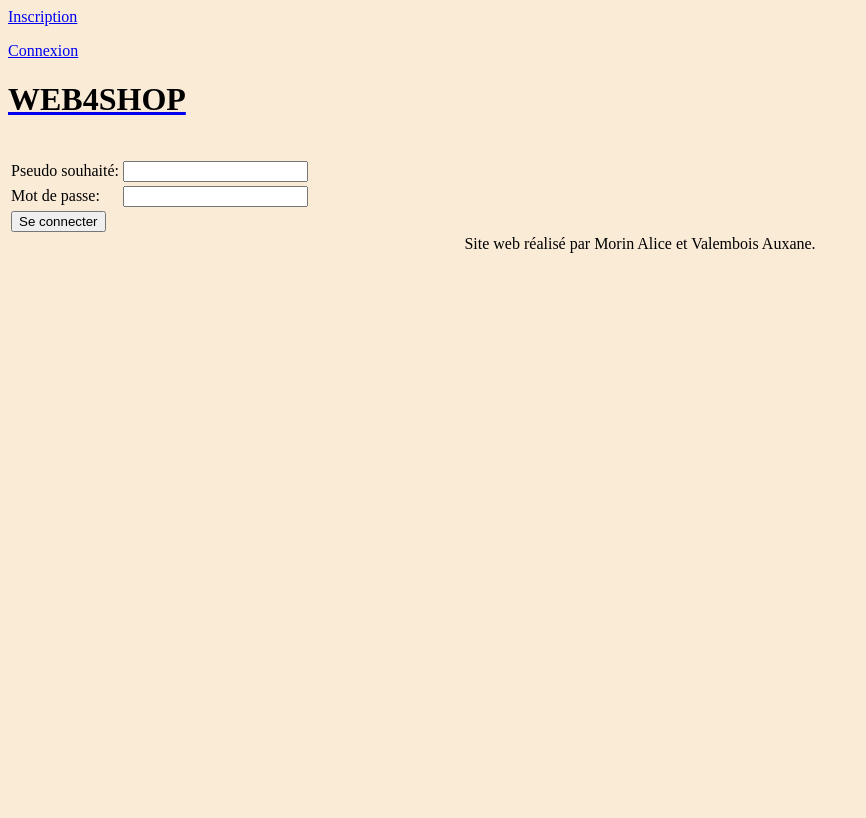
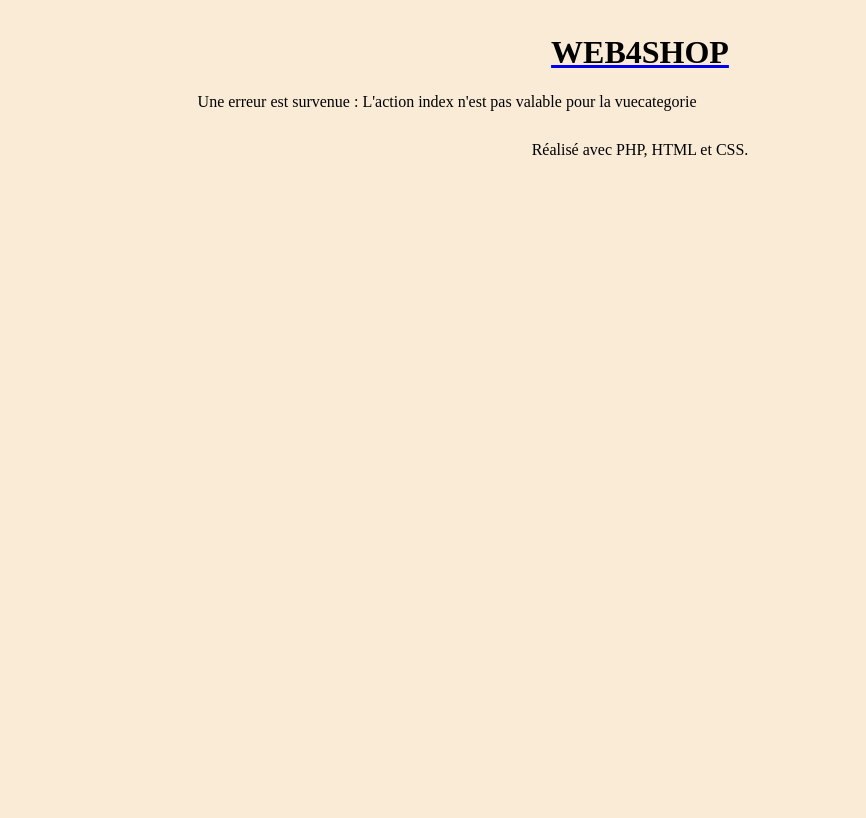
Before and after one commit to pipoujupiter/e-commerce-, a PHP site: page /index.php?action=index in a window 1280 px wide. Shown: the whole page, without its empty margins (0-866 px from the left). Before the commit the page ends 253 px from the top, so only its background shows below. Run offline with PHP 8.4, Linux system fonts and the light colour scheme.

Commit message:
ajout du projet de base sans modèle object

```diff
--- a/BD/web4shop2021.sql
+++ b/BD/web4shop2021.sql
@@ -178,7 +178,7 @@ INSERT INTO `orderitems` (`id`, `order_id`, `product_id`, `quantity`) VALUES
 
 CREATE TABLE `orders` (
   `id` int(20) NOT NULL,
-  `customer_id` int(11) NOT NULL,
+  `customer_id` varchar(100) NOT NULL,
   `registered` int(11) NOT NULL,
   `delivery_add_id` int(11) DEFAULT NULL,
   `payment_type` varchar(6) DEFAULT NULL,
--- a/Contenu/style.css
+++ b/Contenu/style.css
@@ -1,9 +1,5 @@
 html,body {
     height: 100%;
-}
-
-#header{
-    text-align: center;
 }
 
 body{
@@ -21,14 +17,14 @@ h1{
     background: antiquewhite;
     width: 70%;
     margin: auto;
+    text-align: justify;
     padding: 5px 20px;
 }
 
 #contenu{
     margin-bottom: 30px;
-    text-align: justify;
 }
 
-#piedBlog{
+#titre, #piedBlog{
     text-align: center;
 }
--- a/Modele/categorie.php
+++ b/Modele/categorie.php
@@ -1,13 +1,9 @@
 <?php
-require_once 'Modele/Modele.php';
+require('Modele/connexion.php');
 
-class Categorie extends Modele {
-
-    // Renvoie la liste des catégories par odre croissant de numéro d'identification
-    public function Get_categories() {
-        $sql = 'SELECT id AS id, name AS name FROM categories';
-        $categories = $this->executerRequete($sql);
-        return $categories;
-    }
-
+// Renvoie la liste de tous les produits triés par odre croissant de numéro d'identification
+function categories() {
+    $bdd = getBdd();
+    $categories = $bdd->query('select id as id, name as name from categories');
+    return $categories;
 }
--- a/Modele/connexion.php
+++ b/Modele/connexion.php
@@ -1,13 +1,8 @@
 <?php
 
-require_once 'Modele/Modele.php';
+//Effectue la connexion à la BDD
+function getBdd() {
+    $bdd = new PDO('mysql:host=localhost;dbname=web4shop;charset=utf8','web4shop', '', array(PDO::ATTR_ERRMODE => PDO::ERRMODE_EXCEPTION));
 
-class Connexion extends Modele {
-
-    //Renvoie vrai si l'utilisateur existe dans la bd, faux sinon
-    public function checkUser($pseudo,$hashMdp){
-        $sql='SELECT * FROM logins WHERE username=? AND password=?';
-        $resultat=$this->executerRequete($sql,array($pseudo,$hashMdp));
-        return ($resultat->RowCount()==1);
-    }
+    return $bdd;
 }
--- a/Modele/produit.php
+++ b/Modele/produit.php
@@ -1,30 +1,31 @@
 <?php
-require_once 'Modele/Modele.php';
+require('Modele/connexion.php');
 
-class Produit extends Modele {
+// Renvoie la liste de tous les produits triés par odre croissant de numéro d'identification
+function produits() {
+    $bdd = getBdd();
+    $produits = $bdd->query('select id as id, cat_id as catId, name as name, description as description, image as image, price as prix, quantity as quantite from products');
+    return $produits;
+}
 
-    // // Renvoie la liste de tous les produits triés par odre croissant de numéro d'identification
-    // public function Get_produits() {
-    //     $sql = 'SELECT id AS id, name AS name FROM products';
-    //     $produits = $this->executerRequete($sql);
-    //     return $produits;
-    // }
+//Renvoie les informations sur un produit
+function produitsparcategorie($idCategory){
+    $bdd=getBdd();
+    $requete=$bdd->prepare('select id as id, cat_id as catId, name as name, description as description, image as image, price as prix, quantity as quantite from products where cat_id=:id');
+    $requete->execute(array(":id"=>$idCategory));
+    echo('<!-- select id as id, cat_id as catId, name as name, description as description, image as image, price as prix, quantity as quantite from products where cat_id=:id -->');
+    echo('<!-- :id='.$idCategory.' -->');
+    echo('<!-- count='.$requete->rowCount().' -->');
+    return $requete->fetchall();
+}
 
-    //Renvoie la liste des produits appartenant à la catégorie choisie
-    public function Get_produitsparcategorie($idCategory){
+//Renvoie les informations sur un produit
+function produit($idProduit){
+    $bdd=getBdd();
+    $requete=$bdd->prepare('select id as id, cat_id as catId, name as name, description as description, image as image, price as prix, quantity as quantite from products where id=:id');
+    $requete->execute(array(":id"=>$idProduit));
+    if($requete->rowCount()==1)
+        return $requete->fetch(); //Accès à la première ligne de résultat
 
-        $sql= 'SELECT * FROM products WHERE cat_id = '.$idCategory;
-        $produits =$this->executerRequete($sql);
-        return $produits;
-    }
-
-    //Renvoie les informations sur un produit
-    public function Get_produit($idProduit){
-
-        $sql='SELECT * FROM products WHERE id='.$idProduit;
-        $produit=$this->executerRequete($sql);
-
-        return $produit;
-    }
-
+    else throw new Exception("Aucun produit ne correspond à l'ifentifiant '$idProduit'");
 }
--- a/Vue/gabarit.php
+++ b/Vue/gabarit.php
@@ -1,41 +1,32 @@
-<?php
-
-if(!isset($_SESSION['logged'])){
-  $_SESSION['logged']=false;
-}
-
-if($_SESSION['logged']){
-  echo ("<a href= \"index.php?action=inscription\">");
-  echo ("<p>Déconnexion</p></a>");
-  echo ('Profil: '.$_SESSION["pseudo"]);
-}
-
-else{
-  echo ("<a href= \"index.php?action=inscription\">");
-  echo ("<p>Inscription</p></a>");
-  echo ("<a href= \"index.php?action=connexion\">");
-  echo ("<p>Connexion</p></a>");
-}
-?>
-
 <!doctype html>
 <html lang="fr">
+
     <head>
-    <meta charset="utf-8">
-    <link rel="stylesheet" href="Contenu/style.css">
-    <title><?=$titre?></title>
+        <meta charset="UTF-8"/>
+        <link rel="stylesheet" href="Contenu/style.css" />
+        <title><?= $titre ?></title>
     </head>
+
+    <body>
+        <div id="global">
             <header>
                 <a href="index.php"><h1 id="titre"> WEB4SHOP </h1></a>
+
             </header>
 
-  <body>
+            <div id="contenu">
 
-    <?=$contenu?>
+                <?=$contenu ?>
+
+            </div>
+
+
+            <footer id="piedBlog">
+                Réalisé avec PHP, HTML et CSS.
+            </footer>
+        </div>
     </body>
-  <footer id="piedBlog">
-        Site web réalisé par Morin Alice et Valembois Auxane.
 
-    </footer>
+
 
 </html>
--- a/Vue/vueErreur.php
+++ b/Vue/vueErreur.php
@@ -1,3 +1,10 @@
-<?php $this->titre='ISIWEB4Shop'; ?>
+<?php $titre='WEB4SHOP'; ?>
 
-<p>Une erreur est survenue : <?= $msgErreur ?></p>
+
+<?php ob_start(); ?>
+
+<p> Une erreur est survenue : <?= $msgErreur ?></p>
+
+<?php $contenu=ob_get_clean(); ?>
+
+<?php require 'Vue/gabarit.php'; ?>
--- a/index.php
+++ b/index.php
@@ -1,5 +1,52 @@
 <?php
-require 'Controleur/routeur.php';
-session_start();
-$routeur = new Routeur();
-$routeur->routerRequete();
+
+$vues = array(
+    'categorie' => array(
+        'liste' => array()
+        ),
+    'produit' => array(
+        'liste' => array(),
+        'affiche' => array('id'=>'int'),
+        'listeparcategorie' => array('cat' => 'int'),
+        )
+    );
+
+$params=array();
+
+try {
+    if (!isset($_GET['vue']))
+        $vue='categorie';
+    elseif (isset($vues[$_GET['vue']]))
+        $vue = $_GET['vue'];
+    else
+        throw new Exception("La vue ".$_GET['vue']." n'existe pas");
+
+    $actions = $vues[$vue];
+
+    if (!isset($_GET['action']))
+        $action='liste';
+    elseif (isset($actions[$_GET['action']]))
+        $action = $_GET['action'];
+    else
+        throw new Exception("L'action ".$_GET['action']." n'est pas valable pour la vue".$vue);
+
+    foreach ($actions[$action] as $nom => $type) {
+        if (!isset($_GET[$nom]))
+            throw new Exception("argument ". $nom . " manquant");
+
+        // switch ($type) {
+        //     case 'int':
+        //         if (! is_integer($_GET[$nom]) )
+        //             throw new Exception("argument ". $nom . "=" . $_GET[$nom] . " n'est pas un entier valide");
+        //         break;
+        //     }
+
+        $params[$nom] = $_GET[$nom];
+    }
+    require('Controleur/'.$vue.'.php');
+    call_user_func($action, $params);
+}
+catch (Exception $e ){
+    $msgErreur = $e->getMessage();
+    require 'Vue/vueErreur.php';
+}
```
Also changed, not shown: Controleur/categorie.php (added, +9 -0 lines), Controleur/produit.php (added, +21 -0 lines), Vue/vue_categorie_liste.php (added, +15 -0 lines), Vue/vue_produit.php (added, +21 -0 lines), Vue/vue_produit_liste.php (added, +15 -0 lines), README.txt. Lines whose indentation alone changed are shown as unchanged.
